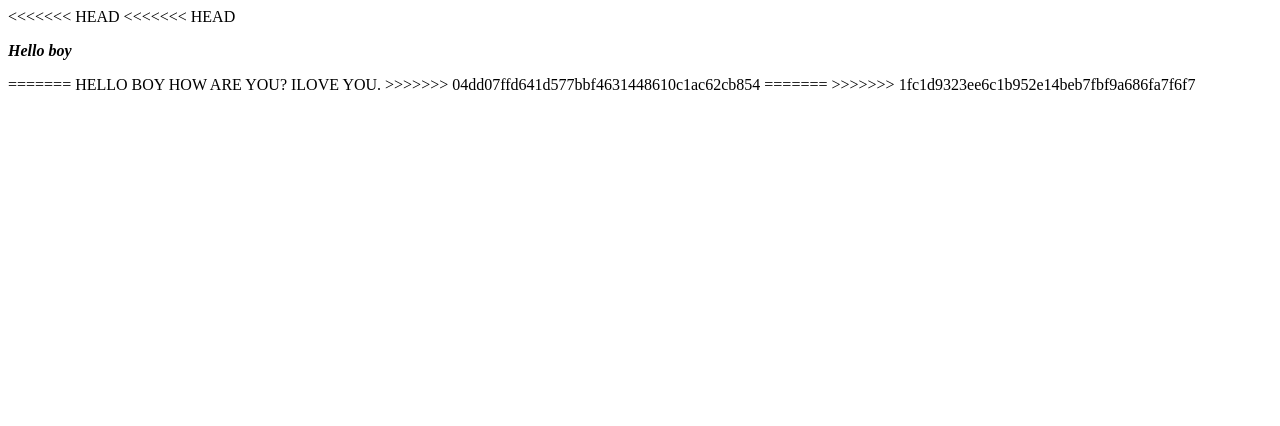
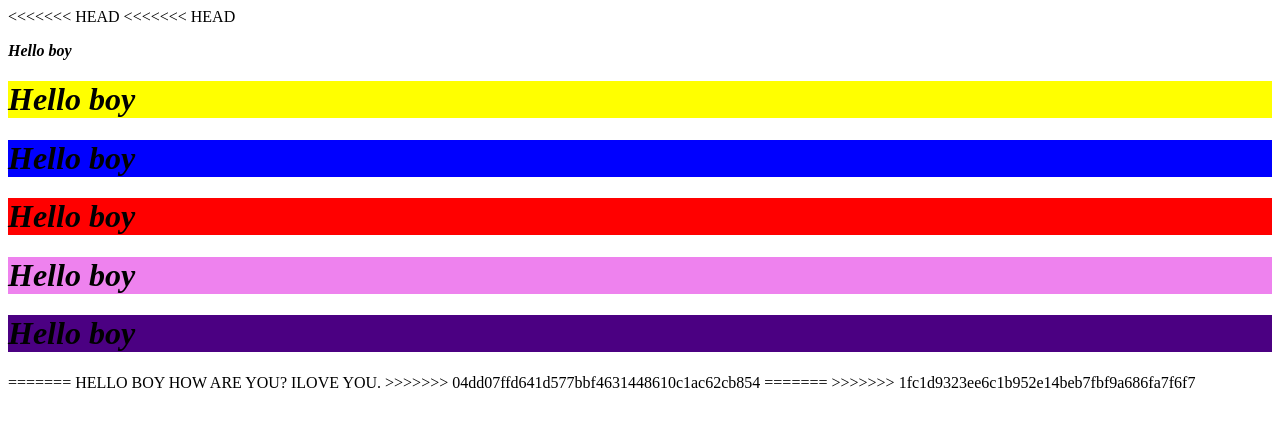
Before and after one commit to NGANGOBonheurAudrick/L3_SWD, a plain HTML site: page index.html in a window 1280 px wide. Drawn offline with Linux system fonts and the light colour scheme.

Commit message:
Ngango
Some thing changed

```diff
--- a/index.html
+++ b/index.html
@@ -1,6 +1,20 @@
 <<<<<<< HEAD
 <<<<<<< HEAD
 <p style= "background-color:"yellow";><b><i>Hello boy</i></b></p>
+<h1 style="background-color: yellow;"><b><i>Hello boy</i></b></h1>
+<h1 style="background-color: blue;"><b><i>Hello boy</i></b></h1>
+<h1 style="background-color: red;"><b><i>Hello boy</i></b></h1>
+<h1 style="background-color: violet;"><b><i>Hello boy</i></b></h1>
+<h1 style="background-color: indigo;"><b><i>Hello boy</i></b></h1>
+
+
+
+
+
+
+
+
+
 
 
 
```
